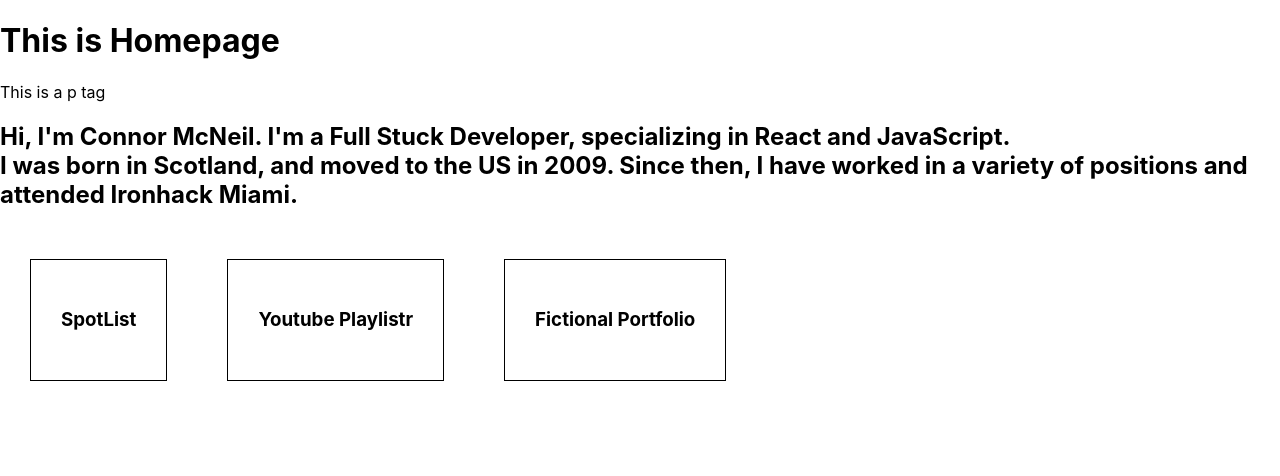
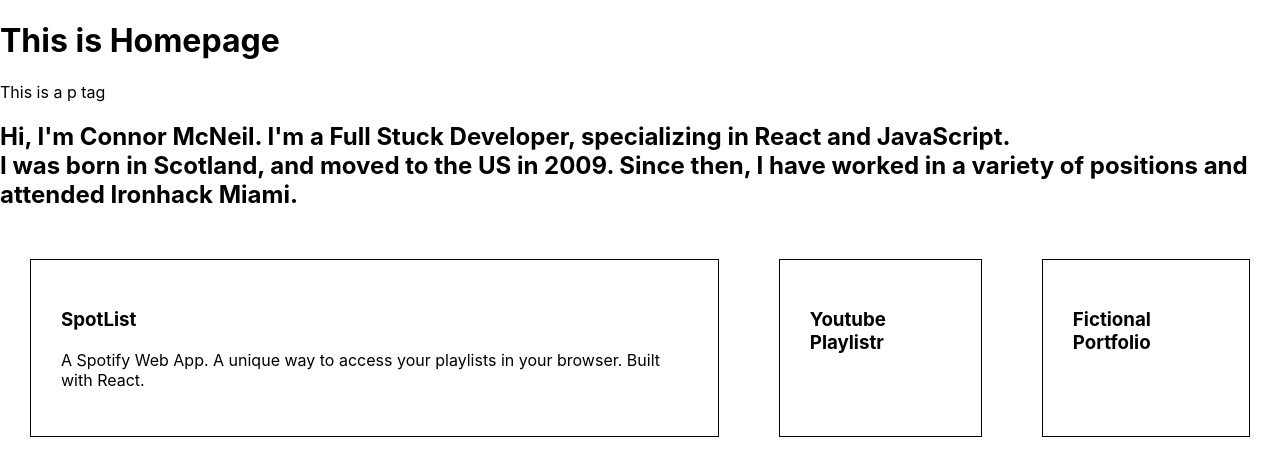
Before and after one commit to cnnrmcneil/portfolio, a React (Create React App) app in the folder portfolio/: page / in a window 1280 px wide. Shown: the top 476 px of the page. Built offline with nearby package versions, Linux system fonts and the light colour scheme.

Commit message:
more text changes

```diff
--- a/portfolio/src/components/Body.js
+++ b/portfolio/src/components/Body.js
@@ -5,6 +5,10 @@ export default function Body() {
     <div className="projects">
       <div className="projectBox">
         <h3>SpotList</h3>
+        <p>
+          A Spotify Web App. A unique way to access your playlists in your
+          browser. Built with React.
+        </p>
       </div>
       <div className="projectBox">
         <h3>Youtube Playlistr</h3>
```
